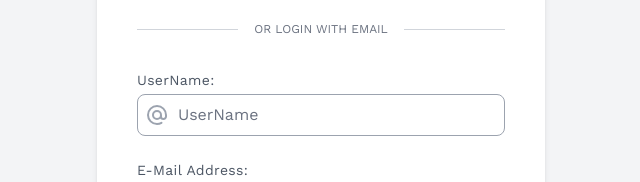
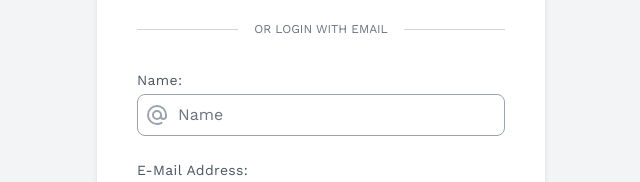
Before and after one commit to SarahNaif/Blog_MERN, a React (Vite) app in the folder client/: page /register in a window 1280 px wide. Shown: the part 194-376 px from the top of the page, without its empty margins (319-959 px from the left). Built offline with nearby package versions, Linux system fonts and the light colour scheme.

Commit message:
add redux

```diff
--- a/client/package.json
+++ b/client/package.json
@@ -9,9 +9,11 @@
     "preview": "vite preview"
   },
   "dependencies": {
+    "@reduxjs/toolkit": "^1.9.5",
     "react": "^18.2.0",
     "react-dom": "^18.2.0",
     "react-icons": "^4.8.0",
+    "react-redux": "^8.0.5",
     "react-router-dom": "^6.9.0"
   },
   "devDependencies": {
--- a/client/src/main.jsx
+++ b/client/src/main.jsx
@@ -3,11 +3,15 @@ import ReactDOM from 'react-dom/client'
 import { BrowserRouter } from "react-router-dom";
 import App from './App'
 import './index.css'
+import { Provider } from "react-redux";
+import store from "./store";
 
 ReactDOM.createRoot(document.getElementById("root")).render(
   <BrowserRouter>
+  <Provider store={store}>
     <React.StrictMode>
       <App />
     </React.StrictMode>
+    </Provider>
   </BrowserRouter>
 );
--- a/client/src/pages/Auth/SignupPage.jsx
+++ b/client/src/pages/Auth/SignupPage.jsx
@@ -1,12 +1,15 @@
 import { Link } from "react-router-dom"
 
 const SignupPage = () => {
+
+  const submitHandler = () =>{
+
+  }
   return (
     <div className="min-h-screen flex flex-col items-center justify-center bg-gray-100 py-6">
   <div className="flex flex-col bg-white shadow-md px-4 sm:px-6 md:px-8 lg:px-10 py-8 rounded-md w-full max-w-md">
     <div className="font-medium self-center text-xl sm:text-2xl uppercase text-gray-800">SignUp For Your Account</div>
     <button className="relative mt-6 border rounded-md py-2 text-sm text-gray-800 bg-gray-100 hover:bg-gray-200">
-
       <span>Sign Up with Google</span>
     </button>
     <div className="relative mt-10 h-px bg-gray-300">
@@ -15,16 +18,16 @@ const SignupPage = () => {
       </div>
     </div>
     <div className="mt-10">
-      <form action="#">
+      <form onSubmit={submitHandler}>
       <div className="flex flex-col mb-6">
-          <label for="name" className="mb-1 text-xs sm:text-sm tracking-wide text-gray-600">UserName:</label>
+          <label for="name" className="mb-1 text-xs sm:text-sm tracking-wide text-gray-600">Name:</label>
           <div className="relative">
             <div className="inline-flex items-center justify-center absolute left-0 top-0 h-full w-10 text-gray-400">
               <svg className="h-6 w-6" fill="none" strokeLinecap="round" strokeLinejoin="round" strokeWidth="2" viewBox="0 0 24 24" stroke="currentColor">
                 <path d="M16 12a4 4 0 10-8 0 4 4 0 008 0zm0 0v1.5a2.5 2.5 0 005 0V12a9 9 0 10-9 9m4.5-1.206a8.959 8.959 0 01-4.5 1.207" />
               </svg>
             </div>
-            <input id="name" type="name" name="username" className="text-sm sm:text-base placeholder-gray-500 pl-10 pr-4 rounded-lg border border-gray-400 w-full py-2 focus:outline-none focus:border-blue-400" placeholder="UserName" />
+            <input id="name" type="name" name="username" className="text-sm sm:text-base placeholder-gray-500 pl-10 pr-4 rounded-lg border border-gray-400 w-full py-2 focus:outline-none focus:border-blue-400" placeholder="Name" />
           </div>
         </div>
         <div className="flex flex-col mb-6">
--- /dev/null
+++ b/client/src/store/index.js
@@ -0,0 +1,10 @@
+import { configureStore } from "@reduxjs/toolkit";
+
+const store = configureStore({
+    reducer: {
+
+    },
+
+  });
+
+export default store;
```
Also changed, not shown: 1 other file (tests, documents, lock files or other folders).
